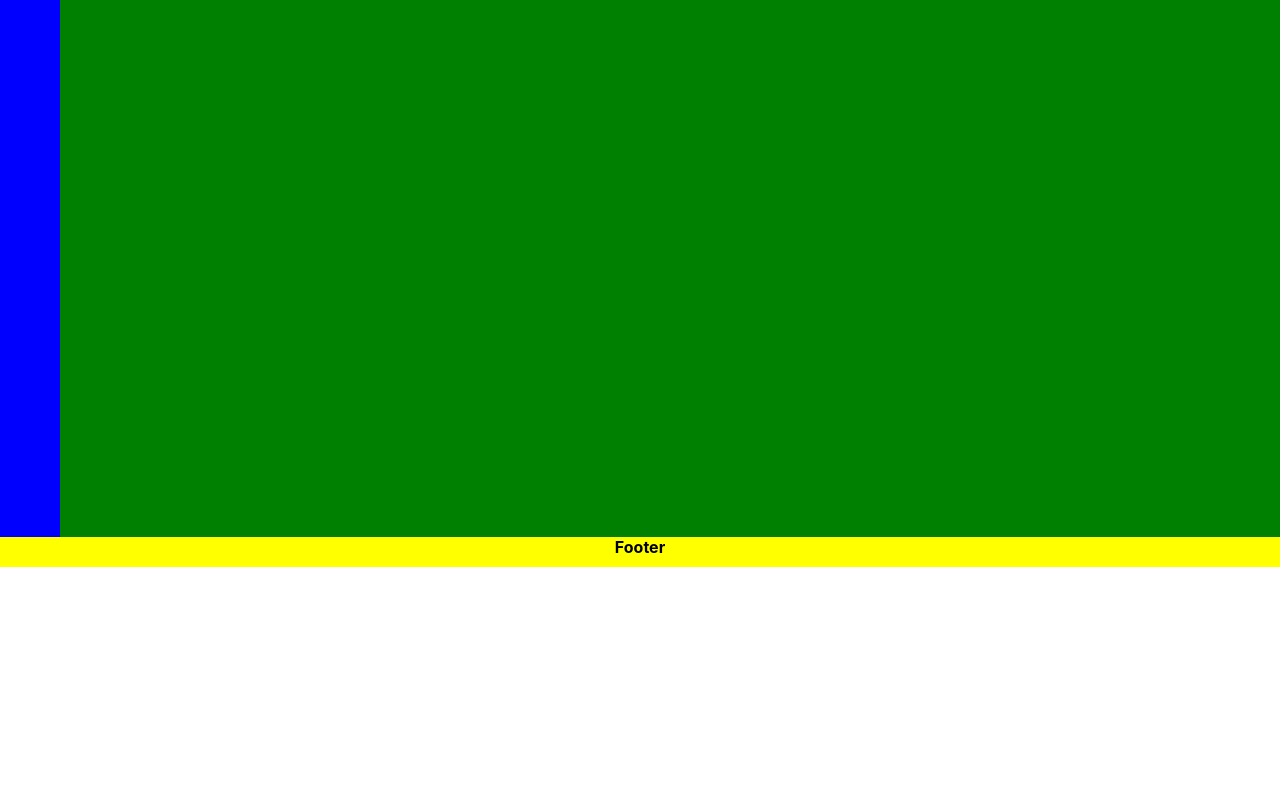
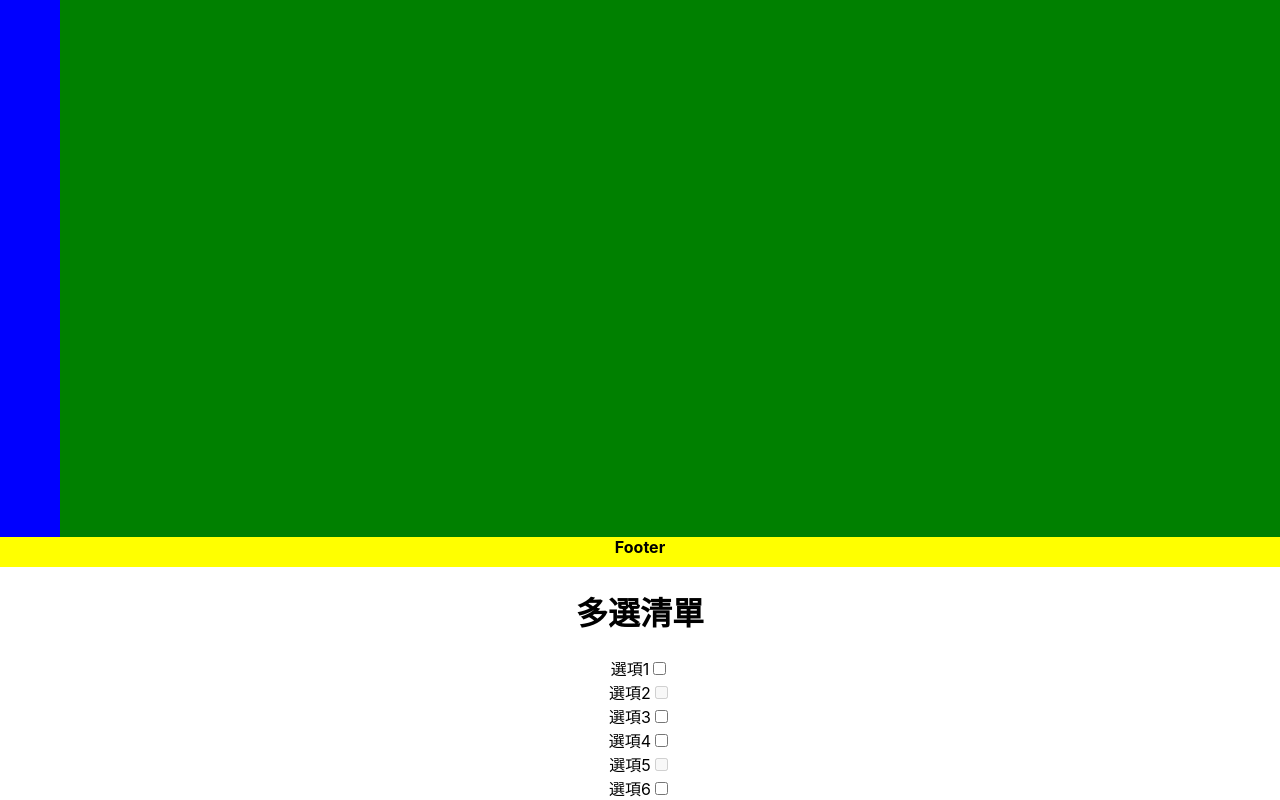
Before and after one commit to Wei12345/morrison.interview.front-end, a React (Create React App) app: page / in a window 1280 px wide. Shown: the part 1197-1997 px from the top of the page. Before the commit the page ends 1764 px from the top, so only its background shows below. Built offline with nearby package versions, Linux system fonts and the light colour scheme.

Commit message:
feat: add multiple-checkbox-list

```diff
--- a/src/App.js
+++ b/src/App.js
@@ -2,6 +2,7 @@ import styles from './App.module.scss';
 
 import Layout1 from './pages/layout1/Layout1.js';
 import Layout2 from './pages/layout2/Layout2.js';
+import MultipleCheckboxList from './pages/multiple-checkbox-list/MultipleCheckboxList.js';
 
 function App() {
   return (
@@ -14,6 +15,10 @@ function App() {
         <h1 className={styles.app__answerTitle}>Layout2</h1>
         <Layout2 />
       </div>
+      <div className={styles.app__answer}>
+        <h1 className={styles.app__answerTitle}>多選清單</h1>
+        <MultipleCheckboxList />
+      </div>
     </div>
   );
 }
--- /dev/null
+++ b/src/pages/multiple-checkbox-list/MultipleCheckboxList.js
@@ -0,0 +1,71 @@
+import { useCallback, useRef, useState } from 'react';
+
+import uniqueId from '../../lib/uniqueId.js';
+import useShift from '../../hooks/useShift';
+import Checkbox from '../../components/Checkbox.js';
+
+import { DefaultOptions }  from './options';
+import styles from './style.module.scss';
+
+function MultipleCheckboxList() {
+  const { isShift } = useShift();
+  const { current: INIT_OPTIONS } = useRef(DefaultOptions.map(option => ({ ...option, key: uniqueId(), checked: false })));
+  const [multipleCheckboxOptions, setMultipleCheckboxOptions] = useState(INIT_OPTIONS);
+  const [prevCheckedIndex, setPrevCheckedIndex] = useState(-1);
+
+  const handleChange = useCallback((key) => (event) => {
+    const clonedMultipleCheckboxOptions = [...multipleCheckboxOptions];
+
+    const changeIndex = multipleCheckboxOptions.findIndex(option => option.key === key);
+
+    if (isShift) {
+      const newMultipleCheckboxOptions = clonedMultipleCheckboxOptions.map((option, index) => {
+        if (option.disabled) {
+          return option
+        }
+
+        const indexArray = [prevCheckedIndex, changeIndex];
+        indexArray.sort();
+        const [minMIndex, maxIndex] = indexArray;
+
+        if (minMIndex <= index && index <= maxIndex) {
+          return {
+            ...option,
+            checked: event.target.checked,
+          }
+        }
+
+        return option;
+      });
+
+
+      setMultipleCheckboxOptions(newMultipleCheckboxOptions);
+      return;
+    }
+
+    const newOption = {
+      ...clonedMultipleCheckboxOptions[changeIndex],
+      checked: event.target.checked,
+    }
+    clonedMultipleCheckboxOptions.splice(changeIndex, 1, newOption);
+
+    setPrevCheckedIndex(changeIndex);
+    setMultipleCheckboxOptions(clonedMultipleCheckboxOptions);
+  }, [isShift, prevCheckedIndex, multipleCheckboxOptions]);
+
+  return (
+    <div className={styles.multipleCheckboxList}>
+      {multipleCheckboxOptions.map(({ key, label, checked, disabled }) =>
+        <Checkbox
+          key={key}
+          label={label}
+          checked={checked}
+          disabled={disabled}
+          onChange={handleChange(key)}
+        />
+      )}
+    </div>
+  )
+}
+
+export default MultipleCheckboxList;
--- /dev/null
+++ b/src/pages/multiple-checkbox-list/options.js
@@ -0,0 +1,28 @@
+const DefaultOptions = [
+  {
+    label: '選項1',
+    disabled: false,
+  },
+  {
+    label: '選項2',
+    disabled: true,
+  },
+  {
+    label: '選項3',
+    disabled: false,
+  },
+  {
+    label: '選項4',
+    disabled: false,
+  },
+  {
+    label: '選項5',
+    disabled: true,
+  },
+  {
+    label: '選項6',
+    disabled: false,
+  }
+]
+
+export { DefaultOptions };
--- /dev/null
+++ b/src/pages/multiple-checkbox-list/style.module.scss
@@ -0,0 +1,4 @@
+.multipleCheckboxList {
+  display: flex;
+  flex-direction: column;
+}
```
